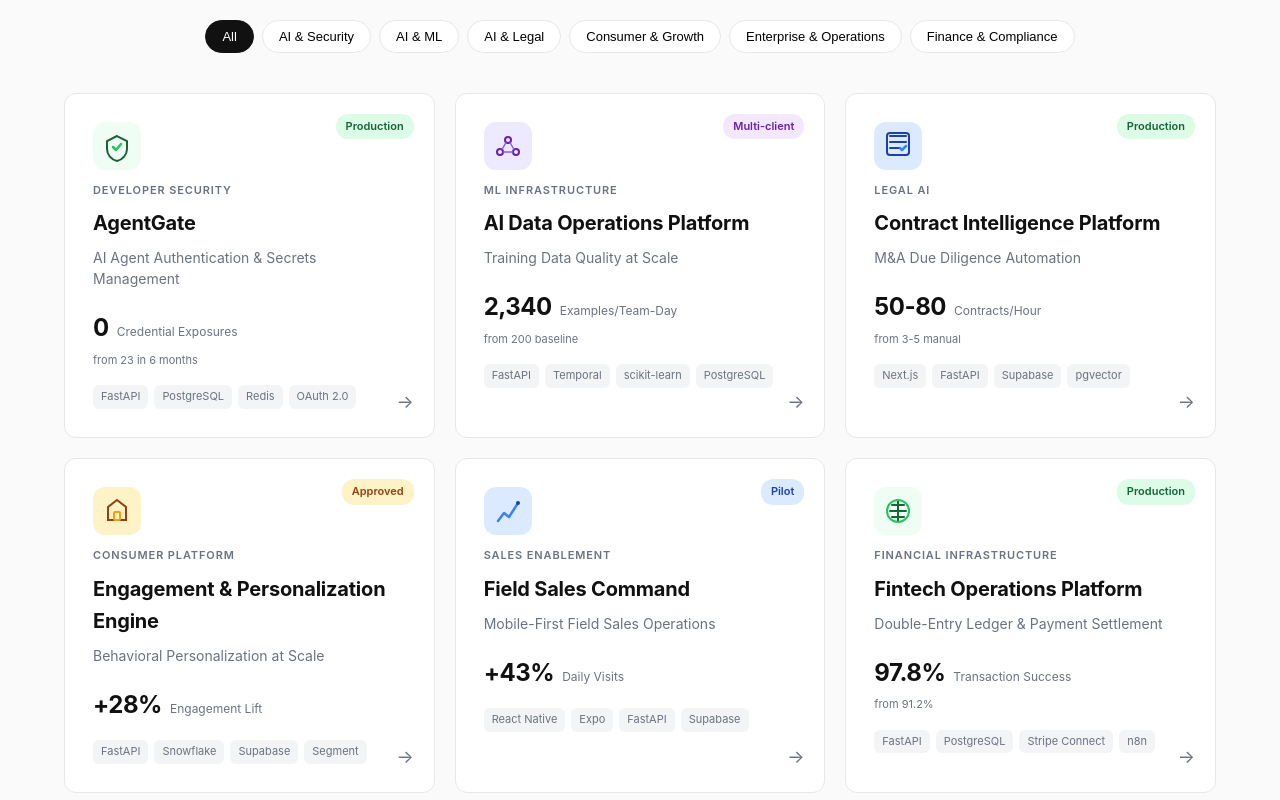
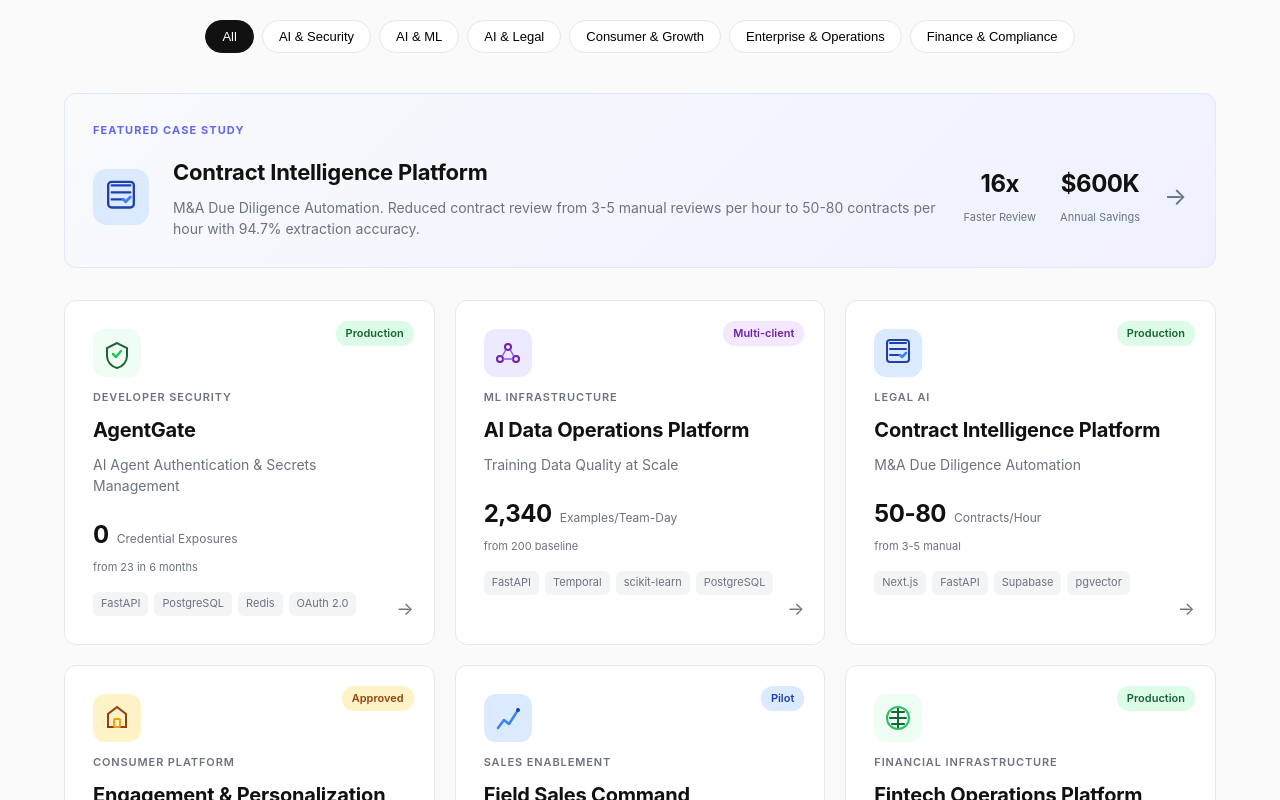
Before and after one commit to riiiiiicoooo/portfolio-site, a React (Vite) app: page / in a window 1280 px wide. Shown: the part 460-1260 px from the top of the page. Built offline with nearby package versions, Linux system fonts and the light colour scheme.

Commit message:
Add animations and featured case study, remove resume download

```diff
--- a/src/App.jsx
+++ b/src/App.jsx
@@ -1095,10 +1095,10 @@ function Nav({onHome, onAbout}) {
   );
 }
 
-function ProductCard({product, onClick}) {
+function ProductCard({product, onClick, style}) {
   const stageClass = product.stage.toLowerCase().replace(/[- ]/g,'-');
   return (
-    <div className="product-card" onClick={onClick}>
+    <div className="product-card" onClick={onClick} style={style}>
       <span className={`card-stage stage-${stageClass}`}>{product.stage}</span>
       <div className="card-icon">{DOMAIN_ICONS[product.domain]}</div>
       <div className="card-domain">{product.domain}</div>
@@ -1231,8 +1231,25 @@ function HomePage({onSelectProduct}) {
             <button key={d} className={`filter-btn ${filter===d?"active":""}`} onClick={()=>setFilter(d)}>{d}</button>
           ))}
         </div>
+        {filter === "All" && (
+          <div className="featured-product" onClick={()=>onSelectProduct("contract-intelligence")}>
+            <div className="featured-label">Featured Case Study</div>
+            <div className="featured-content">
+              <div className="featured-icon">{DOMAIN_ICONS["Legal AI"]}</div>
+              <div className="featured-info">
+                <h3 className="featured-title">Contract Intelligence Platform</h3>
+                <p className="featured-desc">M&A Due Diligence Automation. Reduced contract review from 3-5 manual reviews per hour to 50-80 contracts per hour with 94.7% extraction accuracy.</p>
+              </div>
+              <div className="featured-metrics">
+                <div className="featured-stat"><span className="featured-val">16x</span><span className="featured-stat-label">Faster Review</span></div>
+                <div className="featured-stat"><span className="featured-val">$600K</span><span className="featured-stat-label">Annual Savings</span></div>
+              </div>
+              <span className="featured-arrow">&rarr;</span>
+            </div>
+          </div>
+        )}
         <div className="product-grid">
-          {filtered.map(p=><ProductCard key={p.id} product={p} onClick={()=>onSelectProduct(p.id)}/>)}
+          {filtered.map((p,i)=><ProductCard key={p.id} product={p} onClick={()=>onSelectProduct(p.id)} style={{animationDelay:`${i*0.05}s`}}/>)}
         </div>
       </div>
     </>
--- a/src/index.css
+++ b/src/index.css
@@ -140,6 +140,44 @@ footer{padding:40px 0;border-top:1px solid var(--border);text-align:center;color
 .cta-button.secondary{background:var(--surface);border:1px solid var(--border);color:var(--text)}
 .cta-button.secondary:hover{border-color:#d1d5db;transform:translateY(-1px)}
 
+/* Animations */
+@keyframes fadeInUp {
+  from { opacity: 0; transform: translateY(20px); }
+  to { opacity: 1; transform: translateY(0); }
+}
+@keyframes fadeIn {
+  from { opacity: 0; }
+  to { opacity: 1; }
+}
+@keyframes scaleUp {
+  from { transform: scale(0.95); opacity: 0; }
+  to { transform: scale(1); opacity: 1; }
+}
+
+.hero { animation: fadeInUp 0.6s ease-out; }
+.product-card { animation: fadeInUp 0.5s ease-out both; }
+.detail-page { animation: fadeIn 0.4s ease-out; }
+.about-page { animation: fadeIn 0.4s ease-out; }
+.section { animation: fadeInUp 0.5s ease-out both; }
+.stat .num { animation: scaleUp 0.6s ease-out 0.2s both; }
+
+/* Featured Product */
+.featured-product{margin-bottom:32px;padding:28px;background:linear-gradient(135deg,#f8fafc,#eef2ff);border:1px solid #e0e7ff;border-radius:var(--radius);cursor:pointer;transition:all .2s;animation:fadeInUp 0.5s ease-out}
+.featured-product:hover{border-color:#c7d2fe;box-shadow:0 4px 24px rgba(99,102,241,.1);transform:translateY(-2px)}
+.featured-label{font-size:11px;text-transform:uppercase;letter-spacing:.1em;color:#6366f1;font-weight:700;margin-bottom:16px}
+.featured-content{display:flex;align-items:center;gap:24px}
+.featured-icon{width:56px;height:56px;flex-shrink:0}
+.featured-icon svg{width:56px;height:56px}
+.featured-info{flex:1}
+.featured-title{font-size:22px;font-weight:700;letter-spacing:-.01em;margin-bottom:6px}
+.featured-desc{font-size:14px;color:var(--muted);line-height:1.5}
+.featured-metrics{display:flex;gap:24px;flex-shrink:0}
+.featured-stat{text-align:center}
+.featured-val{display:block;font-size:24px;font-weight:700;letter-spacing:-.02em}
+.featured-stat-label{font-size:11px;color:var(--muted)}
+.featured-arrow{font-size:24px;color:var(--muted);transition:transform .2s}
+.featured-product:hover .featured-arrow{transform:translateX(4px);color:var(--text)}
+
 /* ============================================ */
 /* MOBILE RESPONSIVE                             */
 /* ============================================ */
@@ -166,6 +204,8 @@ footer{padding:40px 0;border-top:1px solid var(--border);text-align:center;color
   .stat .num{font-size:24px}
   .filter-bar{gap:6px;margin-bottom:24px}
   .filter-btn{padding:6px 12px;font-size:12px}
+  .featured-content{flex-direction:column;align-items:flex-start;gap:16px}
+  .featured-metrics{gap:16px}
   .product-grid{grid-template-columns:1fr;gap:16px;padding-bottom:48px}
   .dashboard-grid{grid-template-columns:1fr}
   .metrics-banner{grid-template-columns:1fr 1fr;gap:12px;padding:16px}
```
Also changed, not shown: 4 other files (tests, documents, lock files or other folders).
